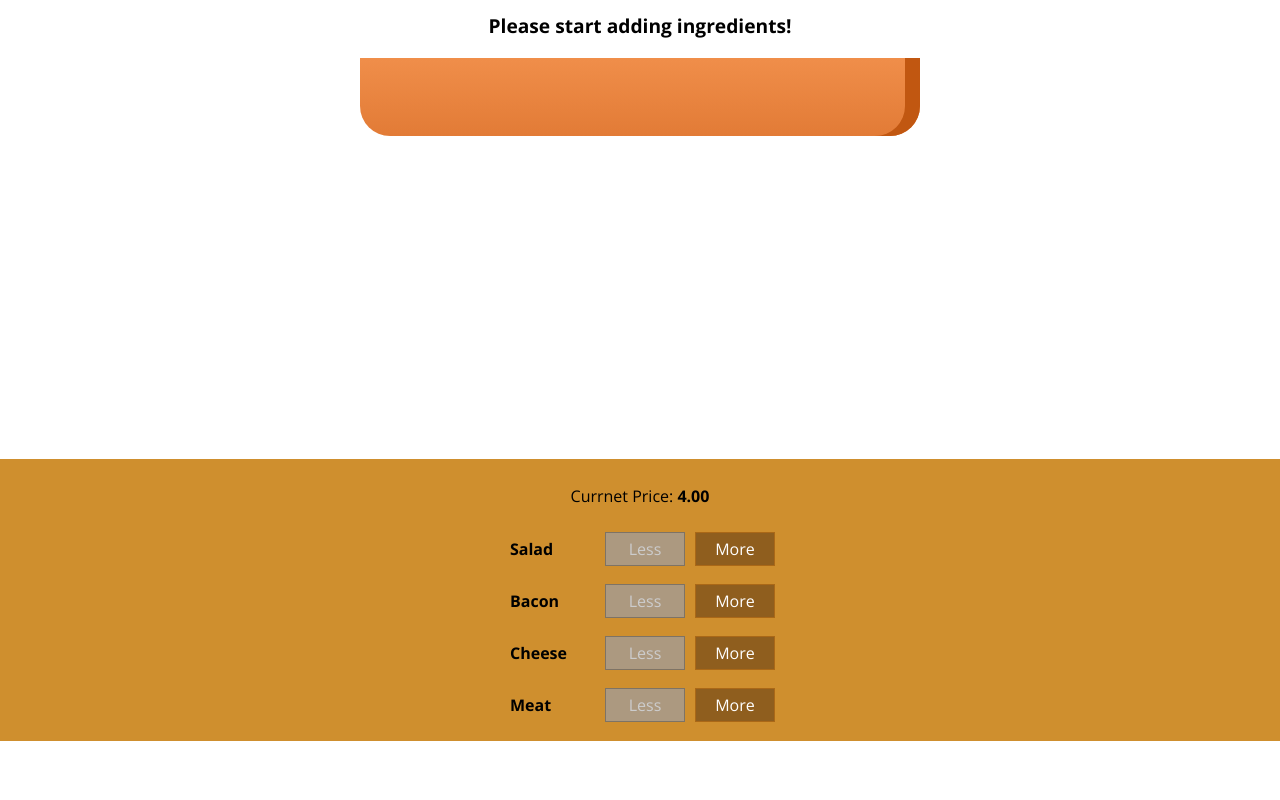
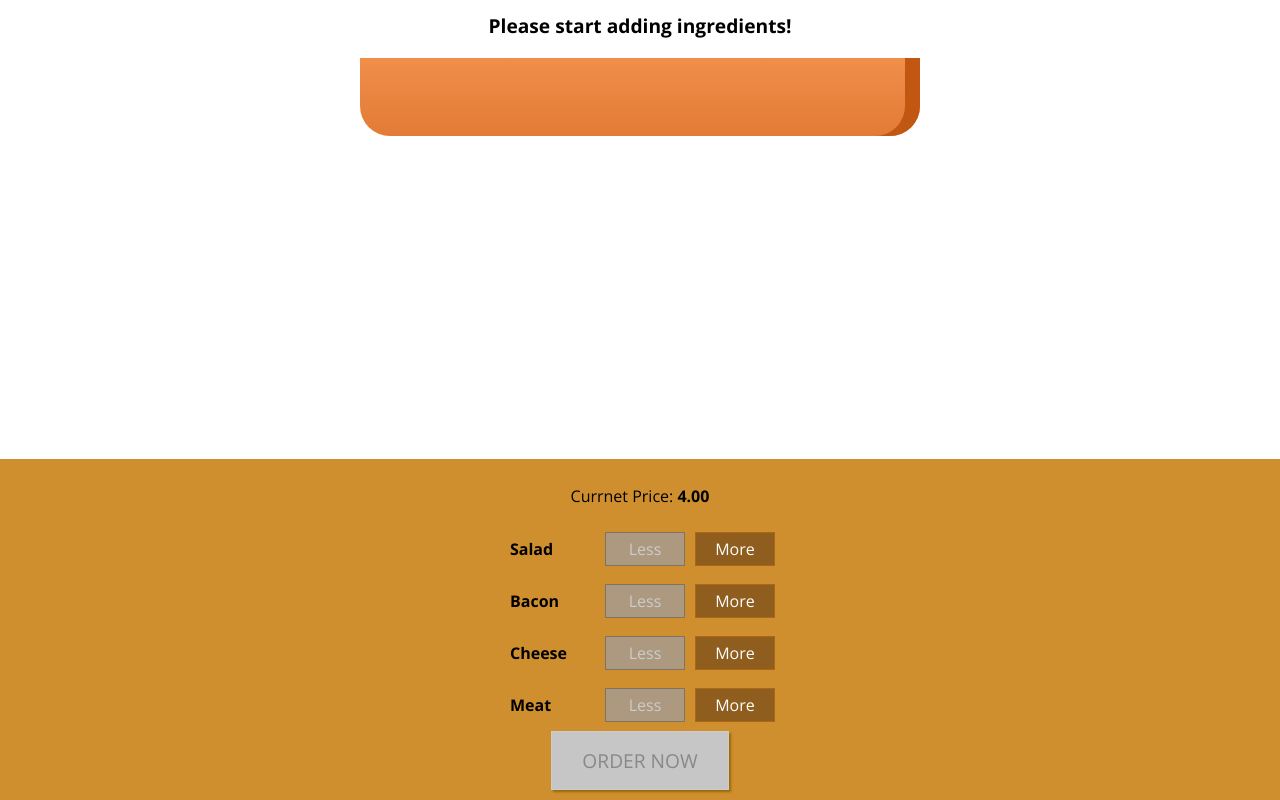
Before and after one commit to DagmawiAbate/my-burger-app, a React app: page / in a window 1280 px wide. Shown: the part 179-979 px from the top of the page. Before the commit the page ends 920 px from the top, so only its background shows below. Built offline with nearby package versions, Linux system fonts and the light colour scheme.

Commit message:
adding the order button

```diff
--- a/src/components/Burger/BuildControls/BuildControls.css
+++ b/src/components/Burger/BuildControls/BuildControls.css
@@ -8,3 +8,44 @@
   margin: auto;
   padding: 10px 0;
 }
+
+.OrderButton {
+  background-color: #DAD735;
+  outline: none;
+  cursor: pointer;
+  border: 1p solid #966909;
+  color: #966909;
+  font-family: inherit;
+  font-size: 1.2em;
+  padding: 15px 30px;
+  box-shadow: 2px 2px 2px #966909;
+}
+
+.OrderButton:hover, .OrderButton:active {
+  background-color: #A0DB41;
+  border: 1px solid #966909;
+  color: #966909;
+}
+
+.OrderButton:disabled {
+  background-color: #C7C6C6;
+  cursor: not-allowed;
+  border: 1px solid #ccc;
+  color: #888888;
+}
+
+.OrderButton:not(:disabled) {
+  animation: enable 0.3s linear;
+}
+
+@keyframes enable {
+  0% {
+    transform: scale(1)
+  }
+  60% {
+    transform: scale(1,1)
+  }
+  100% {
+    transform: scale(1)
+  }
+}
--- a/src/components/Burger/BuildControls/BuildControls.js
+++ b/src/components/Burger/BuildControls/BuildControls.js
@@ -12,7 +12,9 @@
 
 const buildControls = (props) => (
   <div className={classes.BuildControls}>
-  <p>Currnet Price: <strong>{props.price.toFixed(2)}</strong></p>
+    <p>
+      Currnet Price: <strong>{props.price.toFixed(2)}</strong>
+    </p>
     {controls.map((ctrl) => (
       <BuildControl
         key={ctrl.label}
@@ -22,6 +24,9 @@
         disabled={props.disabled[ctrl.type]}
       />
     ))}
+    <button className={classes.OrderButton} disabled={!props.purchasable}>
+      ORDER NOW
+    </button>
   </div>
 )
 
--- a/src/containers/BurgerBuilder/BurgerBuilder.js
+++ b/src/containers/BurgerBuilder/BurgerBuilder.js
@@ -24,7 +24,19 @@
       cheese: 0,
       meat: 0
     },
-    totalPrice: 4
+    totalPrice: 4,
+    purchasable: false
+  }
+
+  updatePurchaseState (ingredients) {
+    const sum = Object.keys(ingredients)
+        .map(igKey => {
+            return ingredients[igKey]
+        })
+        .reduce((sum, el) => {
+            return sum + el;
+        }, 0)
+    this.setState({purchasable: sum > 0})
   }
 
   addIngredientHandler = (type) => {
@@ -38,6 +50,7 @@
     const oldPrice = this.state.totalPrice
     const newPrice = oldPrice + priceAddition
     this.setState({ totalPrice: newPrice, ingredients: updatedIngredients })
+    this.updatePurchaseState(updatedIngredients)
   }
 
   removeIngredientHandler = (type) => {
@@ -54,6 +67,7 @@
     const oldPrice = this.state.totalPrice
     const newPrice = oldPrice - priceDeduction
     this.setState({ totalPrice: newPrice, ingredients: updatedIngredients })
+    this.updatePurchaseState(updatedIngredients)
   }
 
   render() {
@@ -71,6 +85,7 @@
           ingredientAdded={this.addIngredientHandler}
           ingredientRemoved={this.removeIngredientHandler}
           disabled={disabledInfo}
+          purchasable={this.state.purchasable}
           price={this.state.totalPrice}
         />
       </Aux>
```
